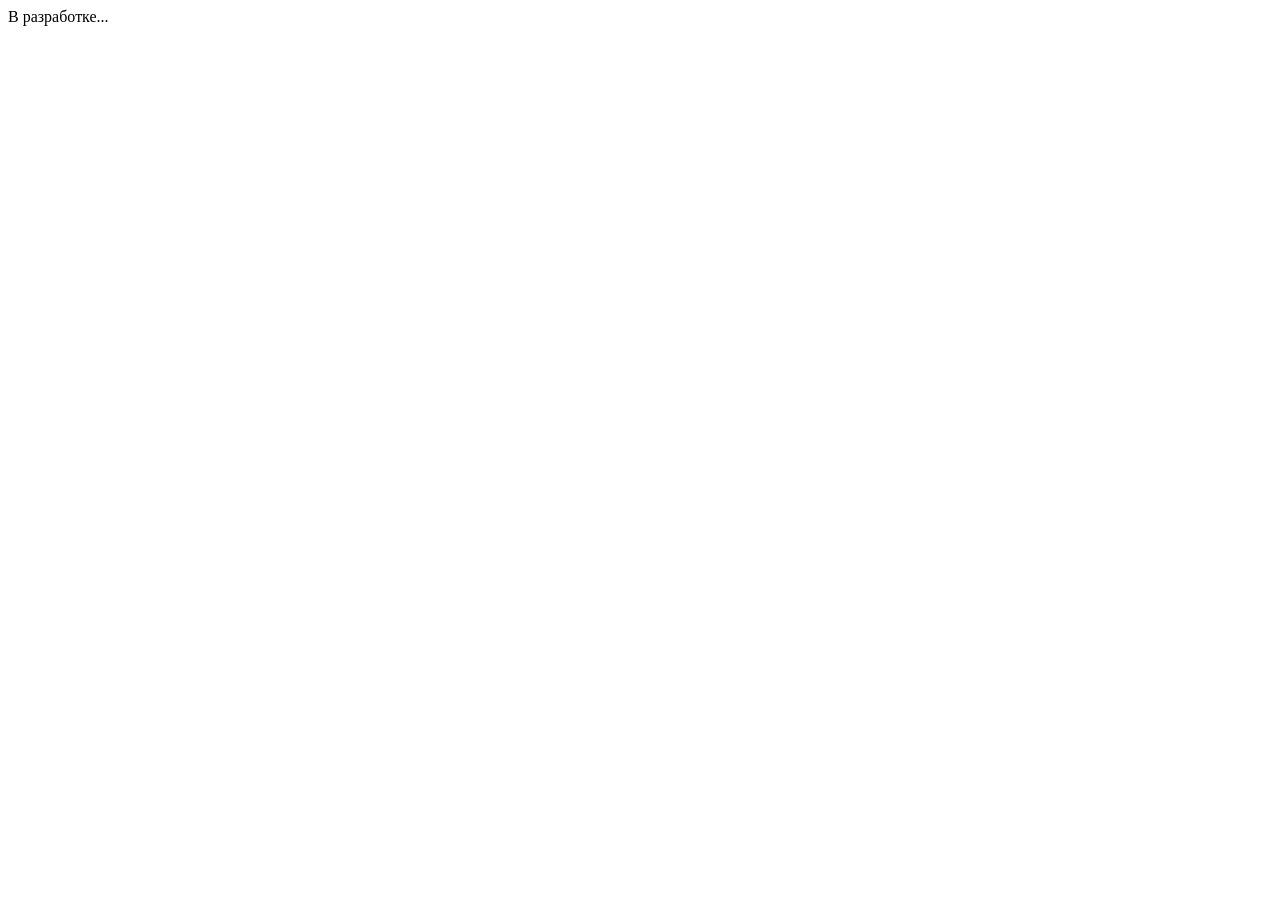
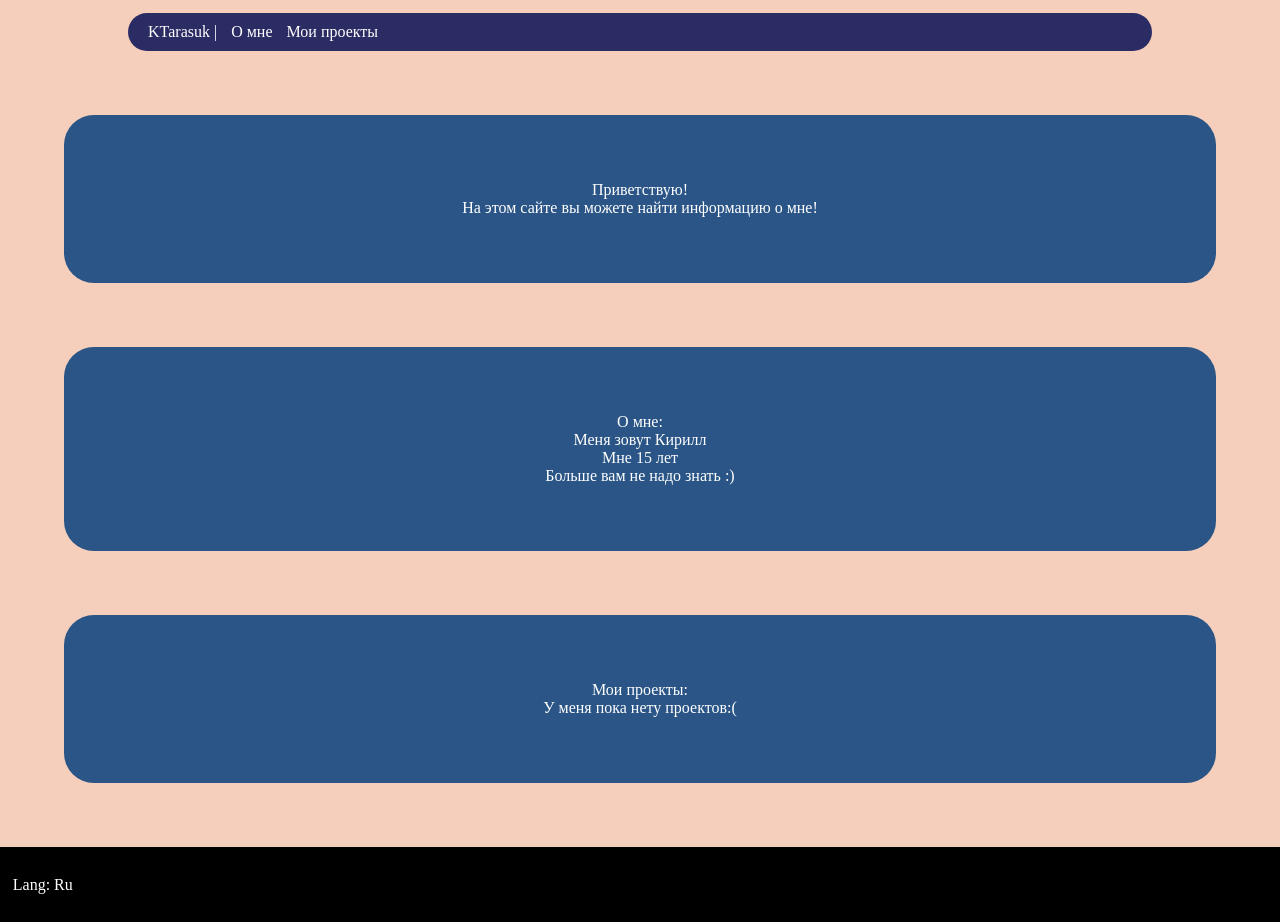
Before and after one commit to KTarasuk/www, a plain HTML site: page index.html in a window 1280 px wide. Before the commit the page ends 800 px from the top, so only its background shows below. Drawn offline with Linux system fonts and the light colour scheme.

Commit message:
Add files via upload

```diff
--- a/index.html
+++ b/index.html
@@ -3,11 +3,38 @@
 <head>
     <meta charset="UTF-8">
     <meta name="viewport" content="width=device-width, initial-scale=1.0">
-    <title>В разработке...</title>
+    <link rel="stylesheet" href="style.css">
+    <title>КТарасюк | Личный блог</title>
 </head>
 <body>
-    <header></header>
-    <main>В разработке...</main>
-    <footer></footer>
+    <header>
+        <li><a href="">KTarasuk |</a></li>
+        <li><a href="#about">О мне</a></li>
+        <li><a href="#projects">Мои проекты</a></li>
+    </header>
+
+    <main>
+        <div class="home">
+            <p>Приветствую!<br>На этом сайте вы можете найти информацию о мне!</p>
+        </div>
+
+        <div id="about">
+            <p>О мне:<br>
+                Меня зовут Кирилл<br>
+                Мне 15 лет<br>
+                Больше вам не надо знать :)
+            </p>
+        </div>
+
+        <div id="projects">
+            <p>Мои проекты: <br>
+               У меня пока нету проектов:(
+            </p>
+        </div>
+    </main>
+
+    <footer id="footer">
+        <p>Lang: Ru</p>
+    </footer>
 </body>
 </html>
--- /dev/null
+++ b/style.css
@@ -0,0 +1,47 @@
+body{
+    margin: 0%;
+    background-color: rgb(245, 206, 188);
+}
+header{
+    background-color:rgb(44, 44, 100);
+    margin: 1% 10% 1% 10%;
+    padding: 10px;
+    border-radius: 30px;
+}
+header li{
+    display: inline;
+}
+header a{
+    text-decoration: none;
+    color: white;
+    padding-left: 10px;
+}
+
+main p{
+    text-align: center;
+    color: white;
+}
+main .home{
+    background-color: rgb(42, 85, 134);
+    margin: 5%;
+    padding: 50px;
+    border-radius: 30px;
+}
+main #about{
+    background-color: rgb(42, 85, 134);
+    margin: 5%;
+    padding: 50px;
+    border-radius: 30px;
+}
+main #projects{
+    background-color: rgb(42, 85, 134);
+    margin: 5%;
+    padding: 50px;
+    border-radius: 30px;
+}
+
+footer{
+    background-color: black;
+    color: white;
+    padding: 1%;
+}
```
